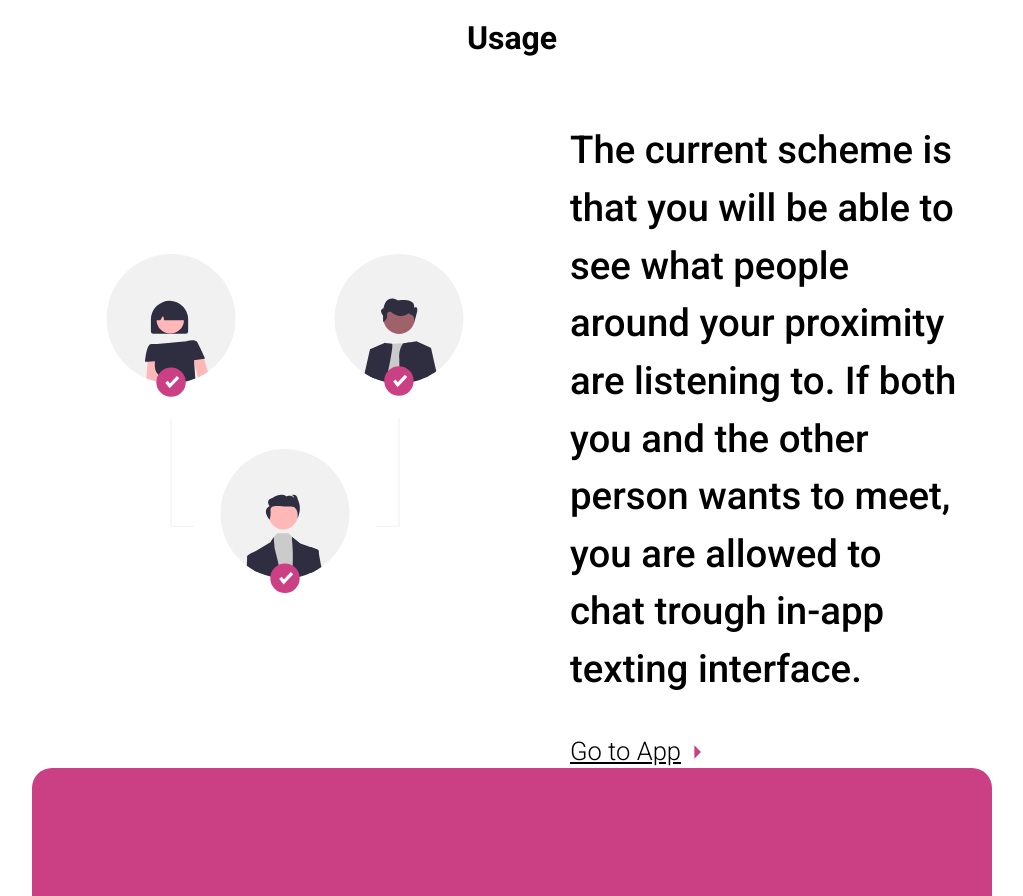
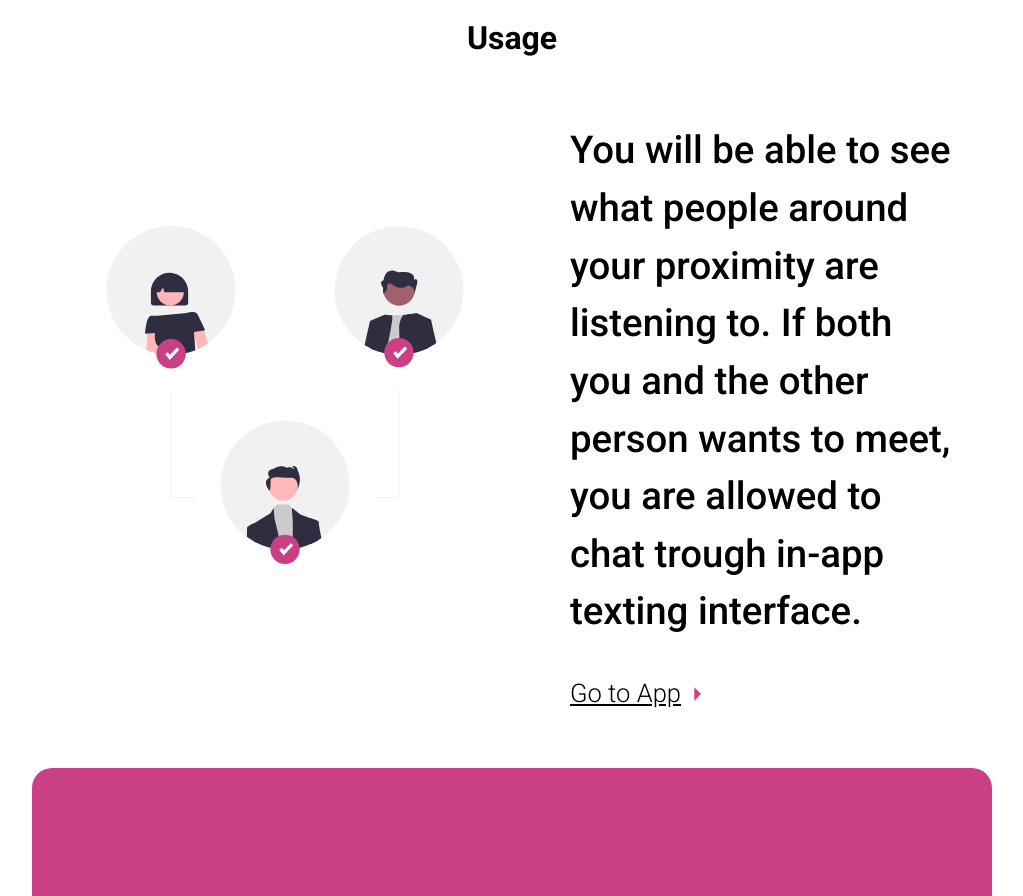
Before and after one commit to sametaln/unictaste, a Next.js app: page /Main in a window 1280 px wide. Shown: the part 1040-1936 px from the top of the page, without its empty margins (128-1151 px from the left). Built offline with nearby package versions, Linux system fonts and the light colour scheme.

Commit message:
Update Main.js

```diff
--- a/pages/Main.js
+++ b/pages/Main.js
@@ -97,10 +97,9 @@ const Main = () => {
             </div>
             <div className={styles.rightText}>
               <p className={styles.text}>
-                The current scheme is that you will be able to see what people
-                around your proximity are listening to. If both you and the
-                other person wants to meet, you are allowed to chat trough
-                in-app texting interface.
+                You will be able to see what people around your proximity are
+                listening to. If both you and the other person wants to meet,
+                you are allowed to chat trough in-app texting interface.
               </p>
               <div className={styles.linkRoute}>
                 <Link href="https://app-unictaste.vercel.app">
```
